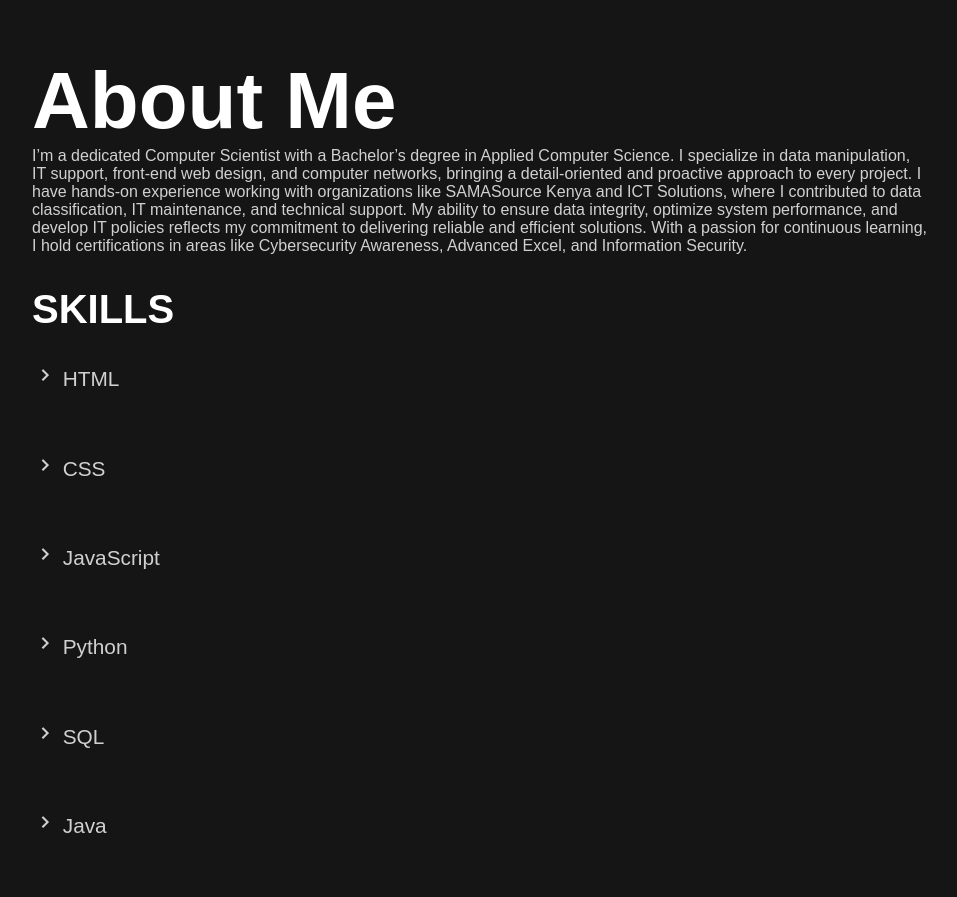
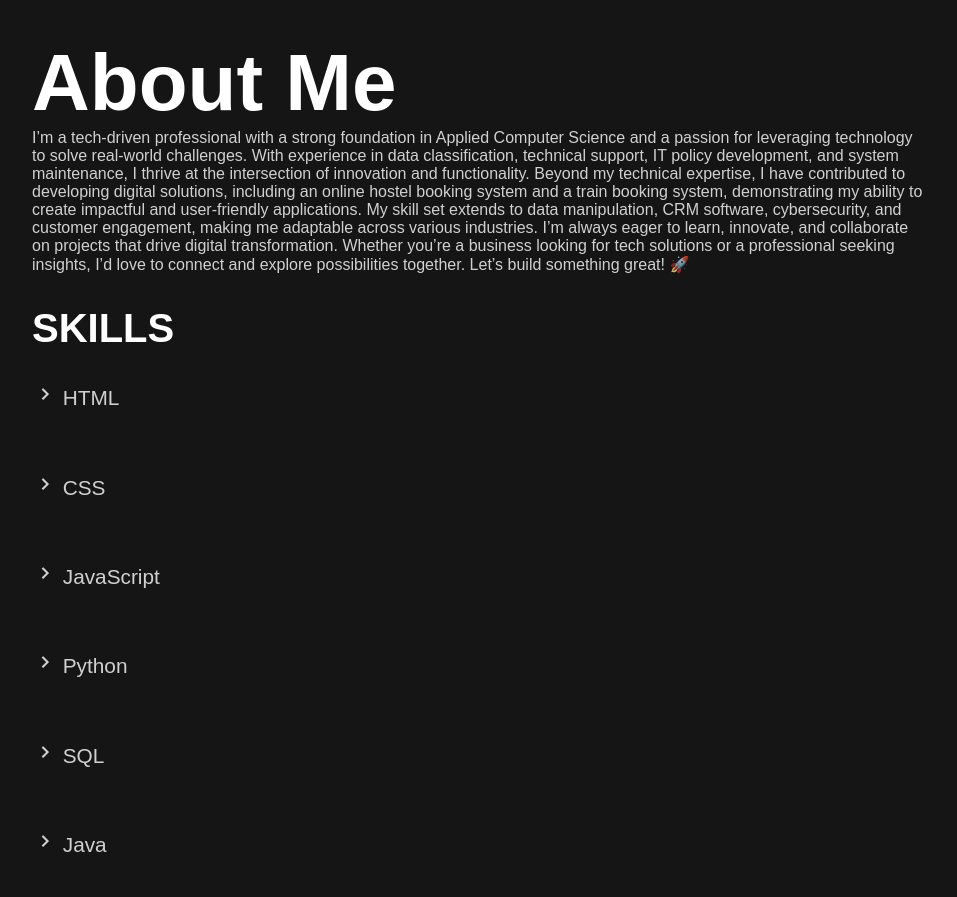
Before and after one commit to HesbonKayode/hesbonkayode.github.io, a plain HTML site: page index.html in a window 1280 px wide. Shown: the part 1000-1897 px from the top of the page, without its empty margins (160-1117 px from the left). Drawn offline with nearby package versions, Linux system fonts and the light colour scheme; a script that the page names is missing.

Commit message:
Update index.html

```diff
--- a/index.html
+++ b/index.html
@@ -97,7 +97,7 @@
     <div class="info-box">
         <h1>Hello, I'm Kayode</h1>
         <h3>A Computer Scientist based in Nairobi, Kenya</h3>
-        <p>Hi, I’m Hesbon Kayode Mochengo, a passionate tech enthusiast, data expert, and problem solver with a background in Applied Computer Science. I specialize in data classification, technical support, IT policy development, and system maintenance, with hands-on experience in developing digital solutions like online hostel and train booking systems.
+        <p>Hi, I’m Hesbon Kayode Mochengo, a passionate tech enthusiast, data expert, and problem solver with a background in Applied Computer Science. I specialize in data classification, technical support, IT policy development, and system maintenance, with hands-on experience in developing digital solutions.
 
 This portfolio showcases my work, skills, and projects that highlight my expertise in technology, innovation, and digital transformation. Whether you're looking for a tech professional, a consultant, or a collaborator, I’d love to connect and explore opportunities together.</p>
 
@@ -113,11 +113,13 @@ This portfolio showcases my work, skills, and projects that highlight my experti
     <div class="about-box">
         <div class="about-info">
         <h1 style="color: white;">About Me</h1>
-        <p>I’m a dedicated Computer Scientist with a Bachelor’s degree in Applied Computer Science. I specialize in data manipulation, IT support, front-end web design, and computer networks, bringing a detail-oriented and proactive approach to every project.
+        <p>I’m a tech-driven professional with a strong foundation in Applied Computer Science and a passion for leveraging technology to solve real-world challenges. With experience in data classification, technical support, IT policy development, and system maintenance, I thrive at the intersection of innovation and functionality.
 
-            I have hands-on experience working with organizations like SAMASource Kenya and ICT Solutions, where I contributed to data classification, IT maintenance, and technical support. My ability to ensure data integrity, optimize system performance, and develop IT policies reflects my commitment to delivering reliable and efficient solutions.
+Beyond my technical expertise, I have contributed to developing digital solutions, including an online hostel booking system and a train booking system, demonstrating my ability to create impactful and user-friendly applications. My skill set extends to data manipulation, CRM software, cybersecurity, and customer engagement, making me adaptable across various industries.
 
-            With a passion for continuous learning, I hold certifications in areas like Cybersecurity Awareness, Advanced Excel, and Information Security. </p>
+I’m always eager to learn, innovate, and collaborate on projects that drive digital transformation. Whether you’re a business looking for tech solutions or a professional seeking insights, I’d love to connect and explore possibilities together.
+
+Let’s build something great! 🚀 </p>
     </div>
     <h2 style="color: white;">SKILLS</h2>
     <div class="skills">
```
